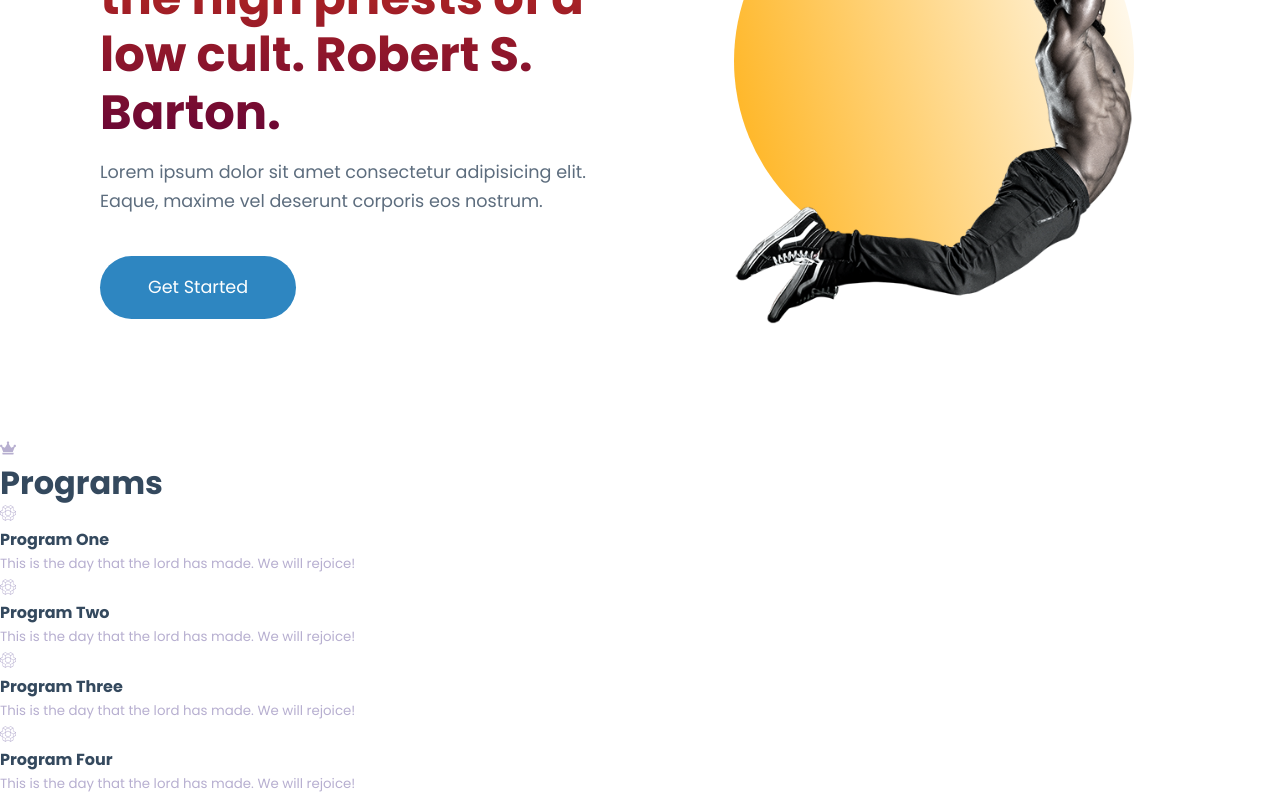
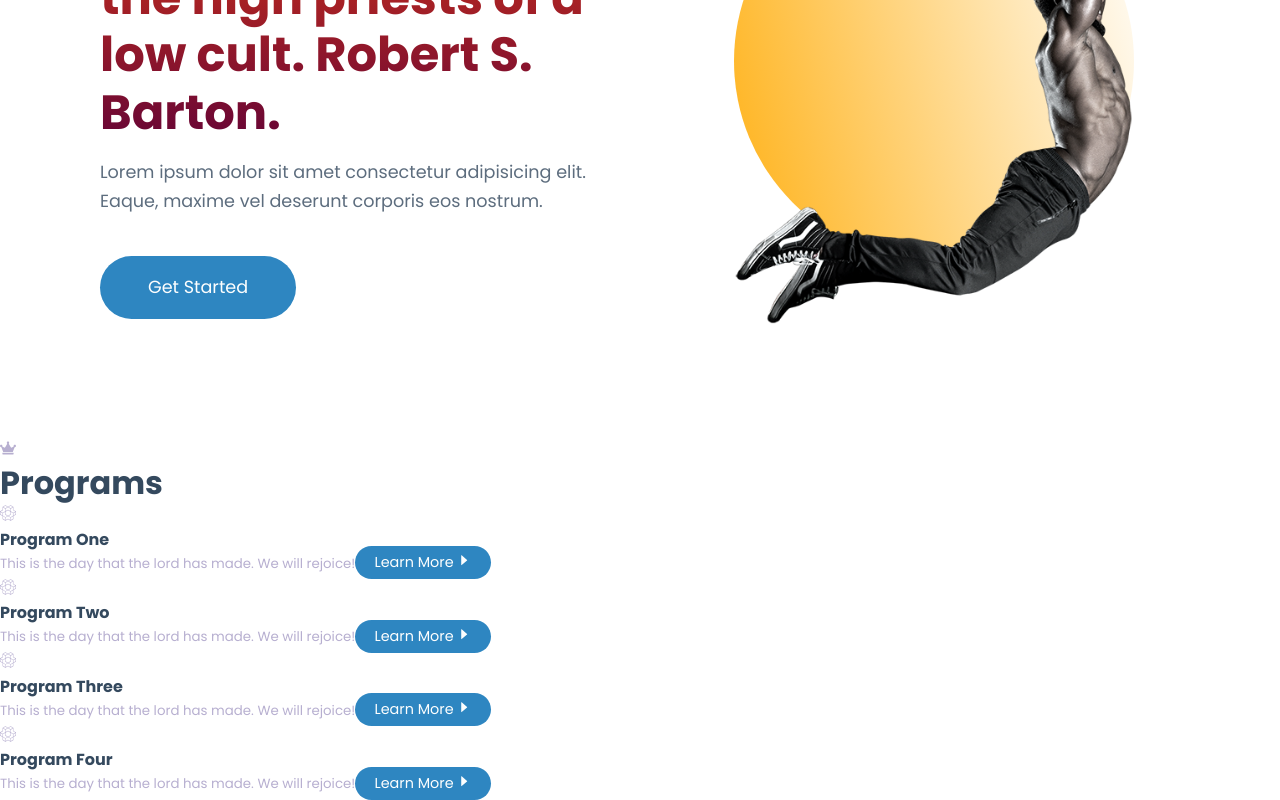
Before and after one commit to belaymit/reactjs-website, a React (Create React App) app: page / in a window 1280 px wide. Shown: the part 432-1232 px from the top of the page. Built offline with nearby package versions, Linux system fonts and the light colour scheme.

Commit message:
added link to programs

```diff
--- a/src/components/Programs.jsx
+++ b/src/components/Programs.jsx
@@ -1,8 +1,11 @@
 import React from 'react';
 import { FaCrown } from 'react-icons/fa';
+import { Link } from 'react-router-dom';
+import { AiFillCaretRight } from 'react-icons/ai';
 import SectionHead from './SectionHead';
 import { programs } from '../data';
 import Card from '../UI/Card';
+import '../Pages/home/home.css';
 
 const Programs = () => (
   <section className="programs">
@@ -13,12 +16,18 @@ const Programs = () => (
       <div className="program-wrapper">
         {
           programs.map(({
-            id, icon, title, info,
+            id, icon, title, info, path,
           }) => (
             <Card className="programs-program" key={id}>
               <span>{icon}</span>
               <h4>{title}</h4>
               <small>{info}</small>
+              <Link to={path} className="btn sm">
+                Learn More
+                {' '}
+                <AiFillCaretRight />
+                {' '}
+              </Link>
             </Card>
           ))
         }
```
